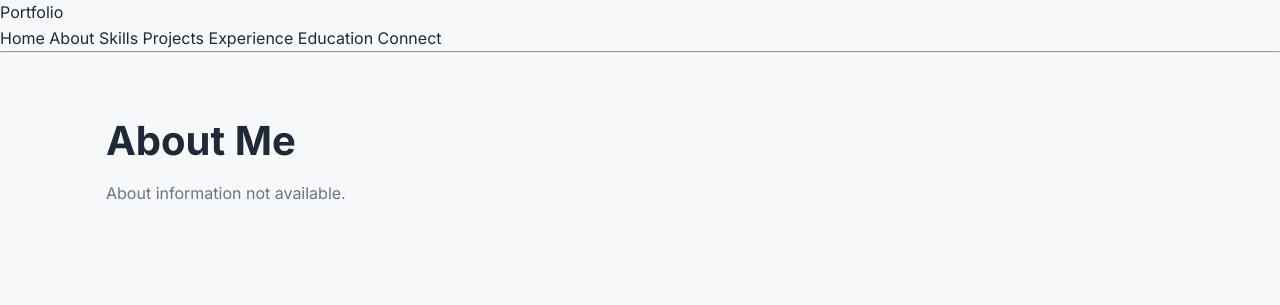
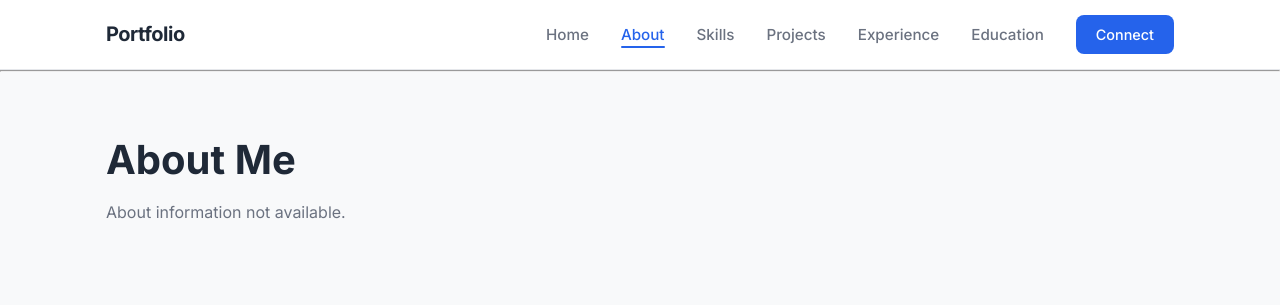
Before and after one commit to n8novaa/portfoliohub, a Django app: page /about/ in a window 1280 px wide. Shown: the top 305 px of the page. Run offline with Django 5.2, Linux system fonts and the light colour scheme.

Commit message:
fixed ad styled navbar

```diff
--- a/portfoliohub/static/css/main.css
+++ b/portfoliohub/static/css/main.css
@@ -35,7 +35,7 @@
     --transition-base: 0.3s ease;
 }
 
-/* Dark Mode Preference (Optional - good to have prepared) */
+/* Dark Mode Preference */
 @media (prefers-color-scheme: dark) {
     :root {
         --bg-body: #0f172a;
@@ -61,6 +61,7 @@ body {
     color: var(--text-main);
     line-height: 1.6;
     -webkit-font-smoothing: antialiased;
+    padding-top: var(--header-height); /* Prevent content overlap */
 }
 
 img {
@@ -111,7 +112,6 @@ p {
     width: 100%;
 }
 
-/* Helper Classes */
 .text-primary { color: var(--primary); }
 .text-center { text-align: center; }
 
@@ -132,9 +132,176 @@ p {
 
 .btn-primary:hover {
     background-color: var(--primary-hover);
+    transform: translateY(-1px);
 }
 
-/* Section Spacing */
 section {
     padding: var(--space-lg) 0;
 }
+
+/* =========================================
+   5. NAVBAR (Step 2 - Refined)
+   ========================================= */
+.header {
+    position: fixed;
+    top: 0;
+    left: 0;
+    width: 100%;
+    height: var(--header-height);
+    background: rgba(255, 255, 255, 0.9);
+    backdrop-filter: blur(10px);
+    -webkit-backdrop-filter: blur(10px);
+    border-bottom: 1px solid var(--border-light);
+    z-index: 1000;
+    display: flex;
+    align-items: center;
+}
+
+@media (prefers-color-scheme: dark) {
+    .header {
+        background: rgba(15, 23, 42, 0.9);
+    }
+}
+
+.navbar {
+    display: flex;
+    justify-content: space-between;
+    align-items: center;
+}
+
+.nav-brand {
+    font-size: 1.25rem;
+    font-weight: 700;
+    color: var(--text-main);
+    letter-spacing: -0.5px;
+}
+
+.nav-list {
+    display: flex;
+    align-items: center;
+    gap: 2rem;
+}
+
+.nav-link {
+    font-size: 0.95rem;
+    font-weight: 500;
+    color: var(--text-muted);
+    position: relative;
+    padding: 0.25rem 0;
+}
+
+.nav-link:hover,
+.nav-link.active {
+    color: var(--primary);
+}
+
+/* Active Indicator (Desktop) */
+@media (min-width: 1025px) {
+    .nav-link.active::after {
+        content: '';
+        position: absolute;
+        bottom: 0px;
+        left: 0;
+        width: 100%;
+        height: 2px;
+        background-color: var(--primary);
+        border-radius: 2px;
+    }
+}
+
+/* Connect Button in Nav */
+.nav-cta {
+    padding: 0.5rem 1.25rem;
+    font-size: 0.9rem;
+}
+
+/* Mobile Toggle */
+.nav-toggle {
+    display: none;
+    background: none;
+    border: none;
+    cursor: pointer;
+    padding: 0.5rem;
+    z-index: 1100;
+}
+
+.hamburger {
+    display: block;
+    width: 24px;
+    height: 2px;
+    background: var(--text-main);
+    position: relative;
+    transition: background 0.2s;
+}
+
+.hamburger::before,
+.hamburger::after {
+    content: '';
+    position: absolute;
+    width: 24px;
+    height: 2px;
+    background: var(--text-main);
+    left: 0;
+    transition: transform 0.2s;
+}
+
+.hamburger::before { top: -8px; }
+.hamburger::after { top: 8px; }
+
+/* Active State Handling */
+.nav-toggle.active .hamburger {
+    background: transparent;
+}
+.nav-toggle.active .hamburger::before {
+    transform: rotate(45deg);
+    top: 0;
+}
+.nav-toggle.active .hamburger::after {
+    transform: rotate(-45deg);
+    top: 0;
+}
+
+/* Responsive Design (Increased breakpoint to 1024px for tablet handling) */
+@media (max-width: 1024px) {
+    .nav-toggle {
+        display: block;
+    }
+
+    .nav-menu {
+        position: fixed;
+        top: 0;
+        right: -100%;
+        width: 75%;
+        max-width: 300px;
+        height: 100vh;
+        background: var(--bg-card);
+        border-left: 1px solid var(--border-light);
+        padding: calc(var(--header-height) + 2rem) 2rem 2rem;
+        transition: right 0.3s cubic-bezier(0.16, 1, 0.3, 1);
+        box-shadow: -5px 0 15px rgba(0,0,0,0.05);
+        display: block; /* Ensure visibility for animation */
+    }
+
+    .nav-menu.active {
+        right: 0;
+    }
+
+    .nav-list {
+        flex-direction: column;
+        align-items: flex-start;
+        gap: 1.5rem;
+    }
+
+    .nav-link {
+        font-size: 1.1rem;
+        color: var(--text-main);
+        display: block;
+        width: 100%;
+    }
+
+    .nav-cta {
+        width: 100%;
+        text-align: center;
+        margin-top: 1rem;
+    }
+}
--- a/portfoliohub/static/js/main.js
+++ b/portfoliohub/static/js/main.js
@@ -0,0 +1,29 @@
+document.addEventListener('DOMContentLoaded', () => {
+    const navToggle = document.querySelector('.nav-toggle');
+    const navMenu = document.querySelector('.nav-menu');
+
+    if (navToggle && navMenu) {
+        navToggle.addEventListener('click', () => {
+            navToggle.classList.toggle('active');
+            navMenu.classList.toggle('active');
+        });
+
+        // Close menu when clicking a link
+        document.querySelectorAll('.nav-link').forEach(link => {
+            link.addEventListener('click', () => {
+                navToggle.classList.remove('active');
+                navMenu.classList.remove('active');
+            });
+        });
+    }
+
+    // Active Link Highlighting
+    const currentPath = window.location.pathname;
+    const navLinks = document.querySelectorAll('.nav-link, .nav-cta');
+
+    navLinks.forEach(link => {
+        if (link.getAttribute('href') === currentPath) {
+            link.classList.add('active');
+        }
+    });
+});
--- a/portfoliohub/templates/base.html
+++ b/portfoliohub/templates/base.html
@@ -2,6 +2,7 @@
 <html lang="en">
 <head>
     <meta charset="UTF-8">
+    <meta name="viewport" content="width=device-width, initial-scale=1.0">
     <title>{% block title %}Portfolio{% endblock %}</title>
 
     <link rel="preconnect" href="https://fonts.googleapis.com">
@@ -14,21 +15,28 @@
 <body>
 
     <!-- NAVBAR (GLOBAL) -->
-<nav class="nav">
-    <div class="nav-brand">
-        <a href="{% url 'home' %}">Portfolio</a>
-    </div>
+    <!-- NAVBAR (GLOBAL) -->
+    <header class="header">
+        <div class="container navbar">
+            <a href="{% url 'home' %}" class="nav-brand">Portfolio</a>
 
-    <div class="nav-links">
-        <a href="{% url 'home' %}">Home</a>
-        <a href="{% url 'about' %}">About</a>
-        <a href="{% url 'skills' %}">Skills</a>
-        <a href="{% url 'project_list' %}">Projects</a>
-        <a href="{% url 'experience' %}">Experience</a>
-        <a href="{% url 'education' %}">Education</a>
-        <a href="{% url 'connect' %}">Connect</a>
-    </div>
-</nav>
+            <button class="nav-toggle" aria-label="Toggle navigation">
+                <span class="hamburger"></span>
+            </button>
+
+            <nav class="nav-menu">
+                <ul class="nav-list">
+                    <li><a href="{% url 'home' %}" class="nav-link">Home</a></li>
+                    <li><a href="{% url 'about' %}" class="nav-link">About</a></li>
+                    <li><a href="{% url 'skills' %}" class="nav-link">Skills</a></li>
+                    <li><a href="{% url 'project_list' %}" class="nav-link">Projects</a></li>
+                    <li><a href="{% url 'experience' %}" class="nav-link">Experience</a></li>
+                    <li><a href="{% url 'education' %}" class="nav-link">Education</a></li>
+                    <li><a href="{% url 'connect' %}" class="btn btn-primary nav-cta">Connect</a></li>
+                </ul>
+            </nav>
+        </div>
+    </header>
 
 
 
```
